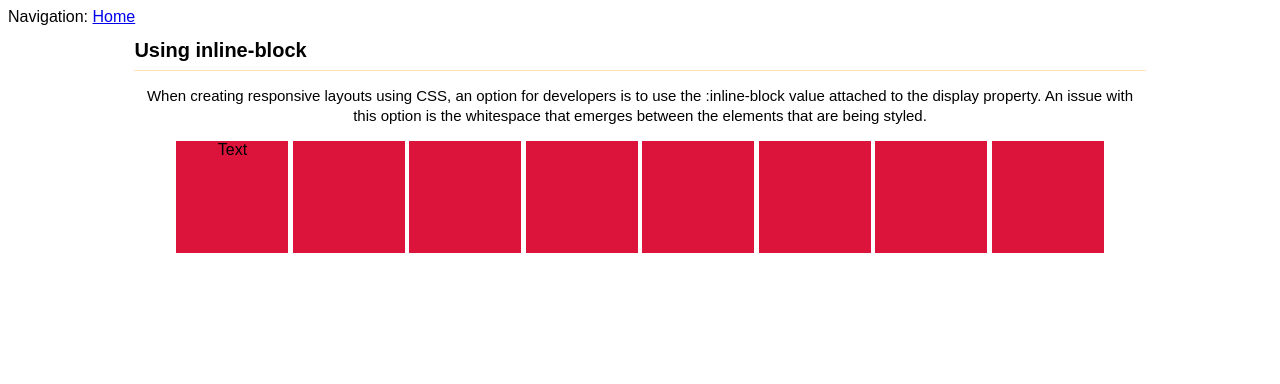
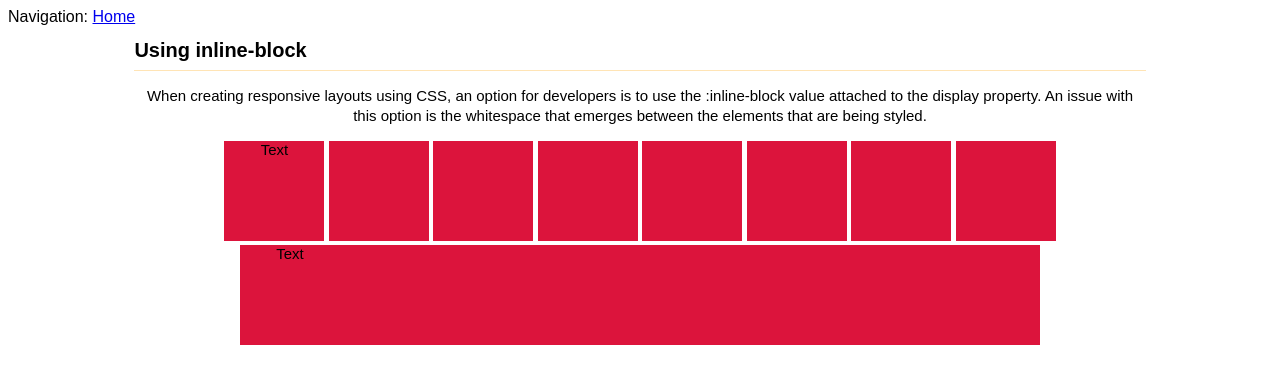
Before and after one commit to dmvjpg/dmvjpg.github.io, a plain HTML site: page blocks.html in a window 1280 px wide. Drawn offline with Linux system fonts and the light colour scheme.

Commit message:
Update style.css

```diff
--- a/style.css
+++ b/style.css
@@ -43,12 +43,12 @@ dmvjpg.github.io/blocks.html
 }
 
 .box, .box-moving {
-  font-size: 1em! important;
+  font-size: 15px !important;
   display: inline-block;
   overflow: hidden;
   background-color: crimson;
-  height: 7em;
-  width: 7em;
+  height: 100px;
+  width: 100px;
 }
 
 .box:hover, .box-moving:hover {
```
